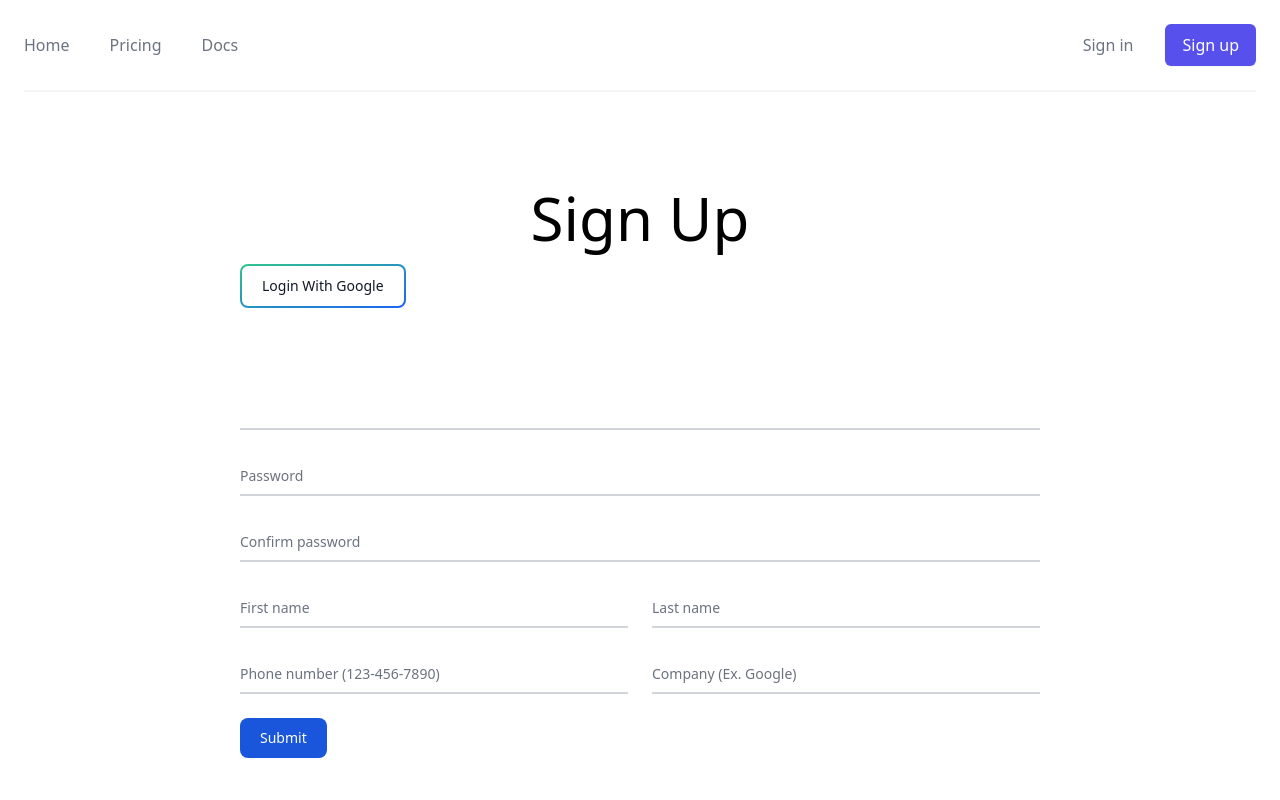
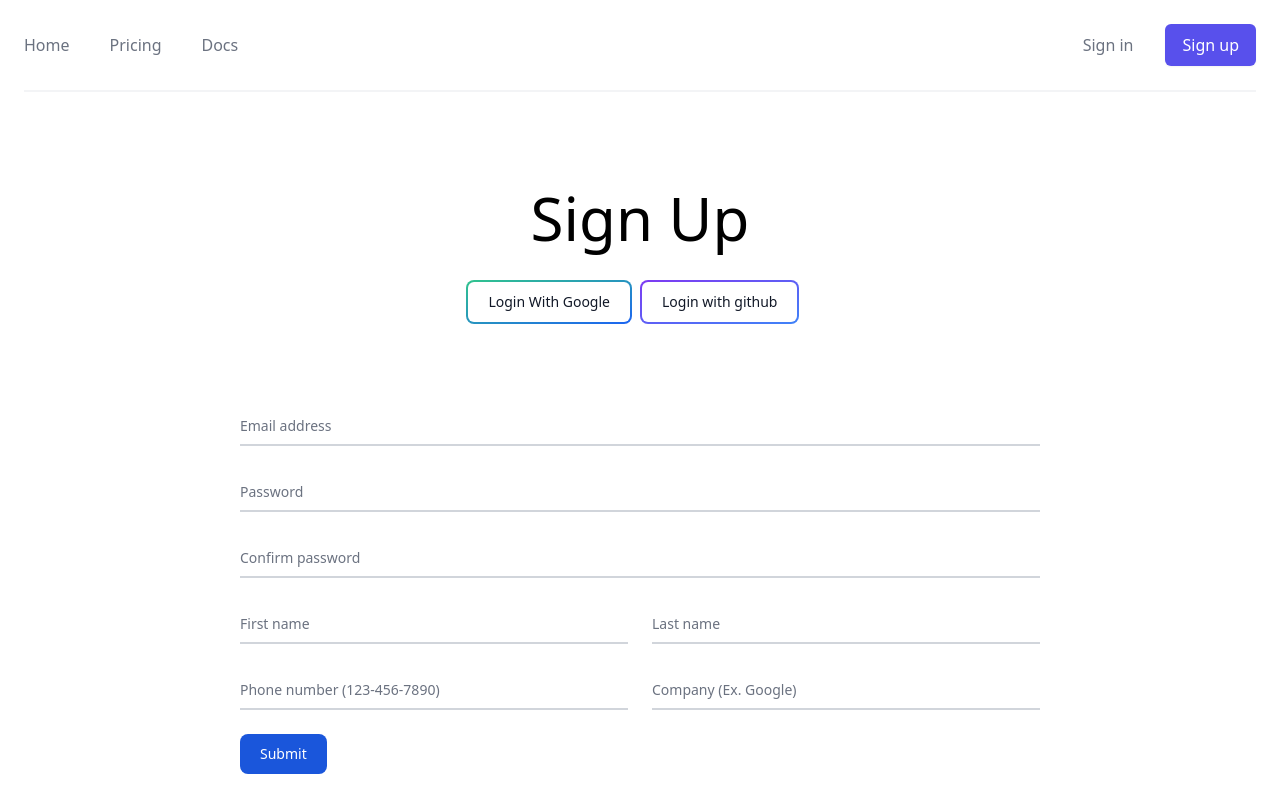
Before and after one commit to BITA-SSPU/next-bita, a Next.js app: page /signup in a window 1280 px wide. Shown: the top 800 px of the page. Built offline with nearby package versions, Linux system fonts and the light colour scheme.

Commit message:
Added Github Login option

```diff
--- a/components/layout-comps/SideBar.js
+++ /dev/null
@@ -1,26 +0,0 @@
-import { Sidebar, Menu, MenuItem, SubMenu, useProSidebar } from 'react-pro-sidebar';
-
-
-const SideBar = () =>{
-    const { collapseSidebar } = useProSidebar();
-
-return(
-    <>
-
-    <Sidebar className='h-screen max-w-md'>
-    <button onClick={collapseSidebar()}>Collapse Sidebar</button>
-  <Menu>
-    <SubMenu label="Charts 📊">
-      <MenuItem> Pie charts </MenuItem>
-      <MenuItem> Line charts </MenuItem>
-      <MenuItem> Bar charts </MenuItem>
-    </SubMenu>
-    <MenuItem> Data Tables </MenuItem>
-    <MenuItem> Documentation </MenuItem>
-  </Menu>
-</Sidebar>
-</>
-)
-}
-
-export default SideBar
--- a/components/signup/Signup.js
+++ b/components/signup/Signup.js
@@ -1,7 +1,10 @@
 import { fi } from "faker/lib/locales";
 import React from "react";
 import { useState } from "react";
-import { useCreateUserWithEmailAndPassword } from "react-firebase-hooks/auth";
+import {
+  useCreateUserWithEmailAndPassword,
+  useSignInWithGithub,
+} from "react-firebase-hooks/auth";
 import firebase from "../../firebase/config";
 import { motion } from "framer-motion";
 
@@ -42,14 +45,15 @@
 
   const [createUserWithEmailAndPassword, user, loading, error] =
     useCreateUserWithEmailAndPassword(auth);
+
+  const [signInWithGithub, userGithub, loadingGithub, errorGithub] =
+    useSignInWithGithub(auth);
+
   return (
     <>
       <form className="w-[800px] mx-auto mt-24 h-screen">
-        <h1 className="text-6xl text-center mb-4">Sign Up</h1>
-        <div className="relative z-0 w-full mb-6 group">
-          {user && <p>Registered User: {user.user.email}</p>}
-          {error && <p>Error: {error.message}</p>}
-          {loading && <p>Loading...</p>}
+        <h1 className="text-6xl text-center mb-8">Sign Up</h1>
+        <div className="grid grid-cols-2">
           <button
             class="relative inline-flex items-center justify-center p-0.5 mb-20 mr-2 overflow-hidden text-sm font-medium text-gray-900 rounded-lg group bg-gradient-to-br from-green-400 to-blue-600 group-hover:from-green-400 group-hover:to-blue-600 hover:text-white dark:text-white focus:ring-4 focus:outline-none focus:ring-green-200 dark:focus:ring-green-800 mx-auto"
             onClick={(e) => {
@@ -60,6 +64,20 @@
               Login With Google
             </span>
           </button>
+          <button
+            class="relative w-fit h-fit inline-flex items-center justify-center p-0.5 mb-2 mr-2 overflow-hidden text-sm font-medium text-gray-900 rounded-lg group bg-gradient-to-br from-purple-600 to-blue-500 group-hover:from-purple-600 group-hover:to-blue-500 hover:text-white dark:text-white focus:ring-4 focus:outline-none focus:ring-blue-300 dark:focus:ring-blue-800"
+            onClick={() => signInWithGithub()}
+          >
+            <span class="relative px-5 py-2.5 transition-all ease-in duration-75 bg-white dark:bg-gray-900 rounded-md group-hover:bg-opacity-0">
+              Login with github
+            </span>
+          </button>
+        </div>
+
+        <div className="relative z-0 w-full mb-6 group">
+          {user && <p>Registered User: {user.user.email}</p>}
+          {error && <p>Error: {error.message}</p>}
+          {loading && <p>Loading...</p>}
 
           <input
             value={email}
```
